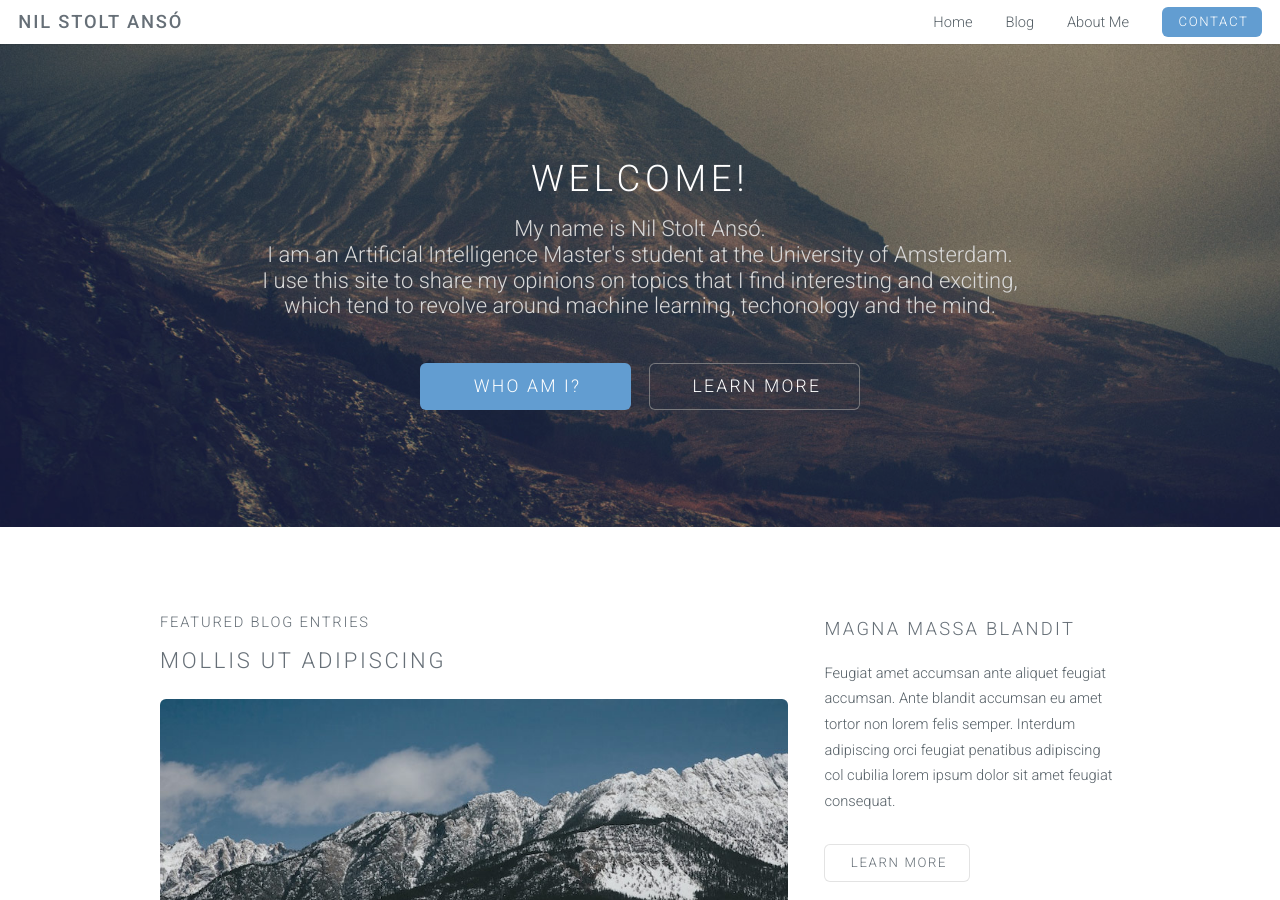
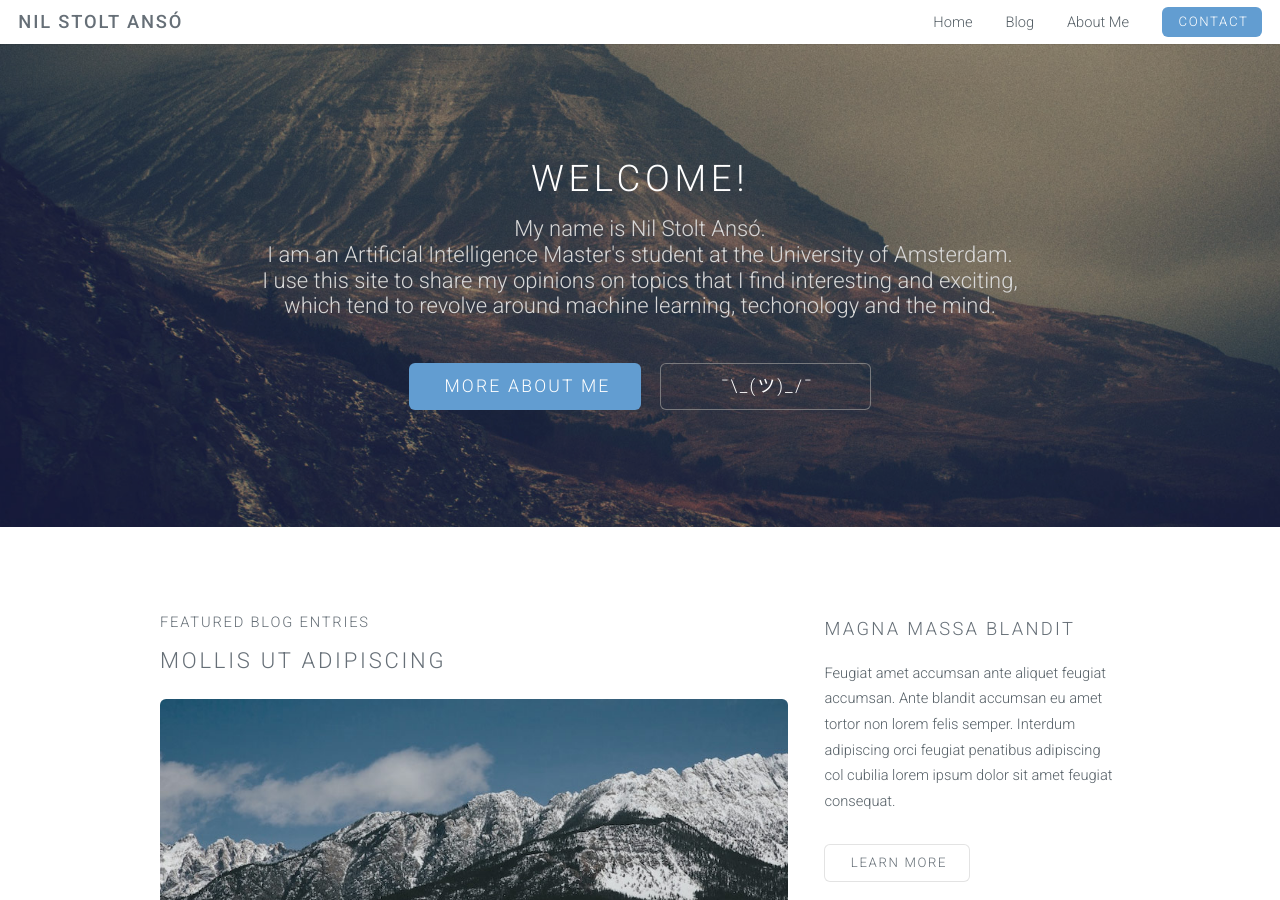
Before and after one commit to NILOIDE/NILOIDE.github.io, a Jekyll site: the page built from index.html, in a window 1280 px wide and 900 px high. Built offline with Jekyll 4.4.1, drawn with Linux system fonts in a browser that asks for light colours.

Commit message:
Changed buttons

```diff
--- a/_layouts/landing-page.html
+++ b/_layouts/landing-page.html
@@ -13,8 +13,8 @@
                 <h2>Welcome!</h2>
                 <p>My name is Nil Stolt Ansó.<br>I am an Artificial Intelligence Master's student at the University of Amsterdam.<br> I use this site to share my opinions on topics that I find interesting and exciting,<br> which tend to revolve around machine learning, techonology and the mind.</p>
                 <ul class="actions">
-                    <li><a href="{{ site.baseurl }}/About-Me.html" class="button big special">Who am I?</a></li>
-                    <li><a href="#elements" class="button big alt">Learn More</a></li>
+                    <li><a href="{{ site.baseurl }}/About-Me.html" class="button big special">More about me</a></li>
+                    <li><a href="#elements" class="button big alt">¯\_(ツ)_/¯</a></li>
                 </ul>
             </div>
         </section>
```
